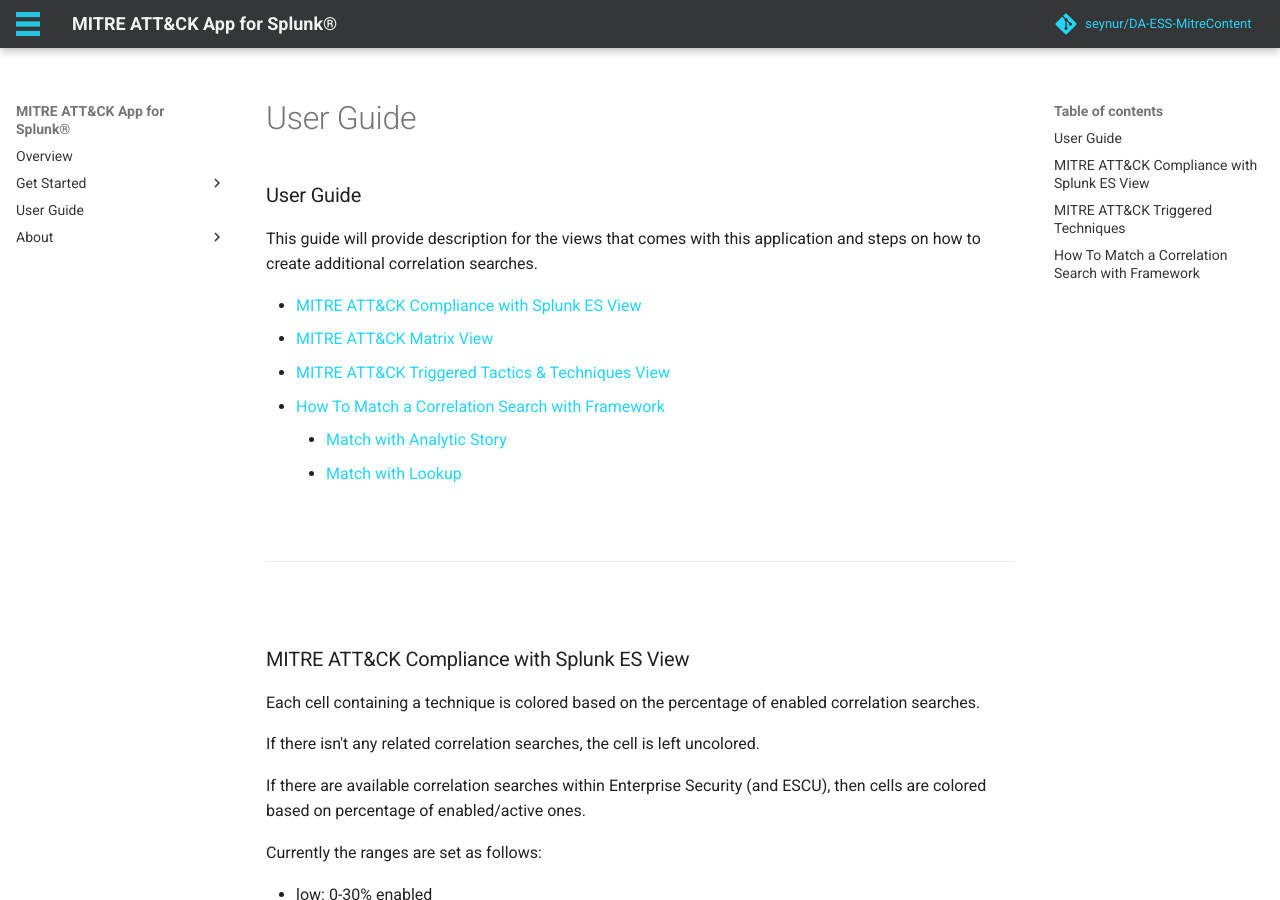
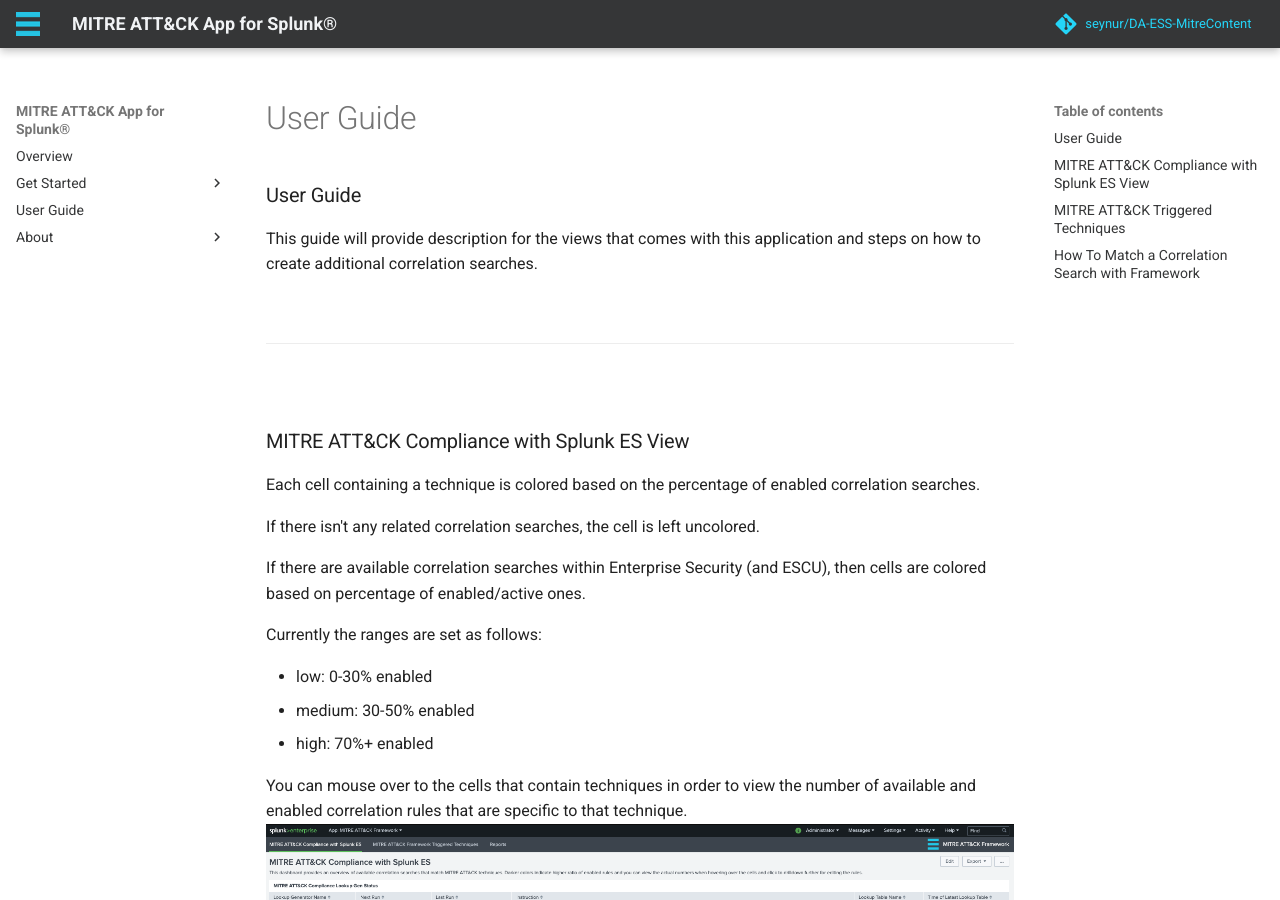
Before and after one commit to Oykucann/mitre-app-for-splunk-docs, an MkDocs documentation site: the page built from docs/user_guide.md, in a window 1280 px wide and 900 px high. Built offline with MkDocs 1.6.1 and Material for MkDocs 9.7.7, drawn with Linux system fonts in a browser that asks for light colours; comment, search, counter and statistics services are not loaded; the version menu is left out.

Commit message:
Update user_guide.md

```diff
--- a/docs/user_guide.md
+++ b/docs/user_guide.md
@@ -6,12 +6,6 @@
 ### User Guide
 This guide will provide description for the views that comes with this application and steps on how to create additional correlation searches.
 
-* [MITRE ATT&CK Compliance with Splunk ES View](#mitre-attck-compliance-with-splunk-es-view)
-* [MITRE ATT&CK Matrix View](#mitre-attck-matrix-view)
-* [MITRE ATT&CK Triggered Tactics & Techniques View](#mitre-attck-triggered-tactics--techniques-view)
-* [How To Match a Correlation Search with Framework](#how-to-match-a-correlation-search-with-framework)
-    - [Match with Analytic Story](#match-with-analytic-story)
-    - [Match with Lookup](#match-with-lookup)
 
 &nbsp;
 
```
